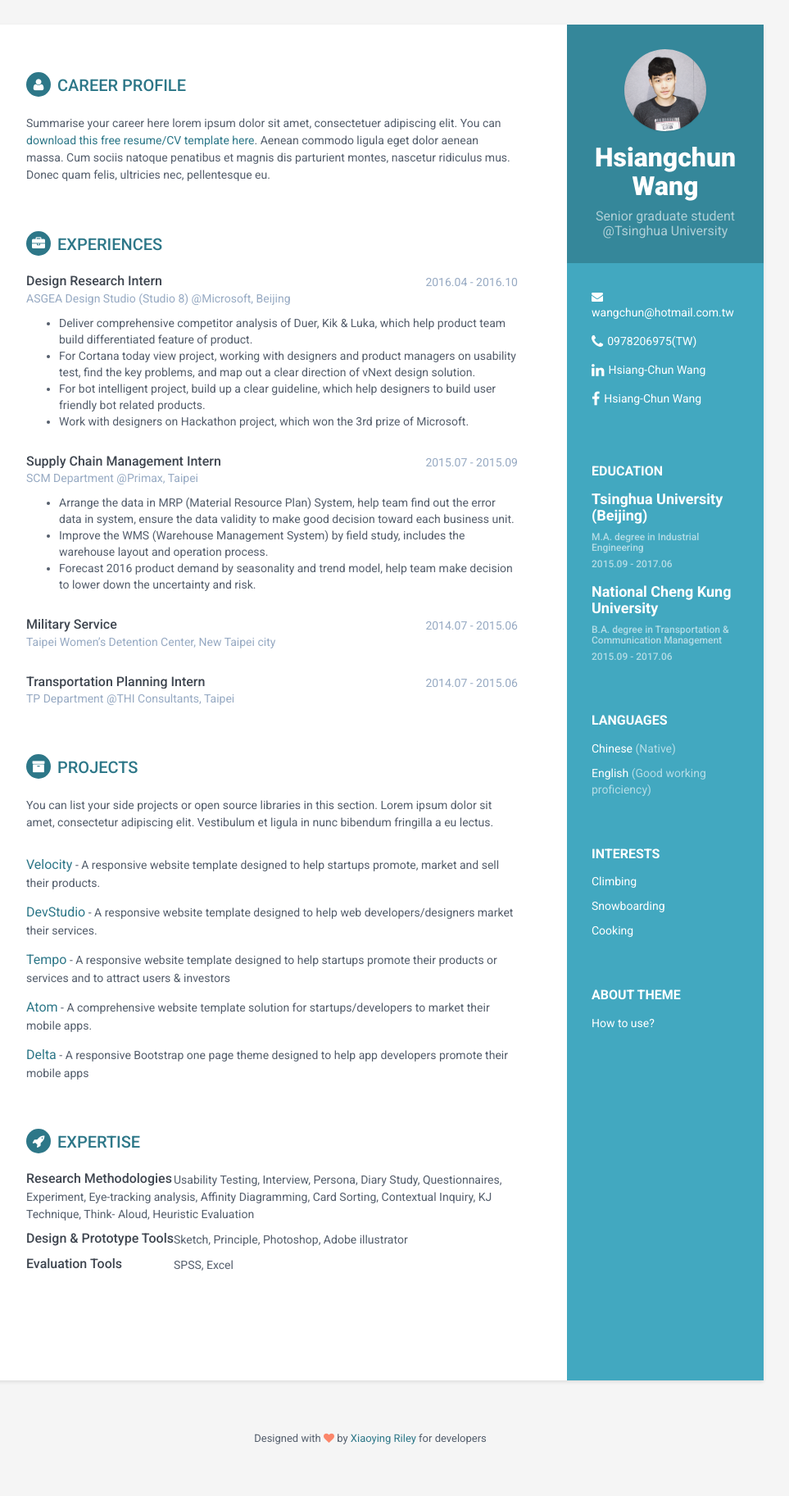
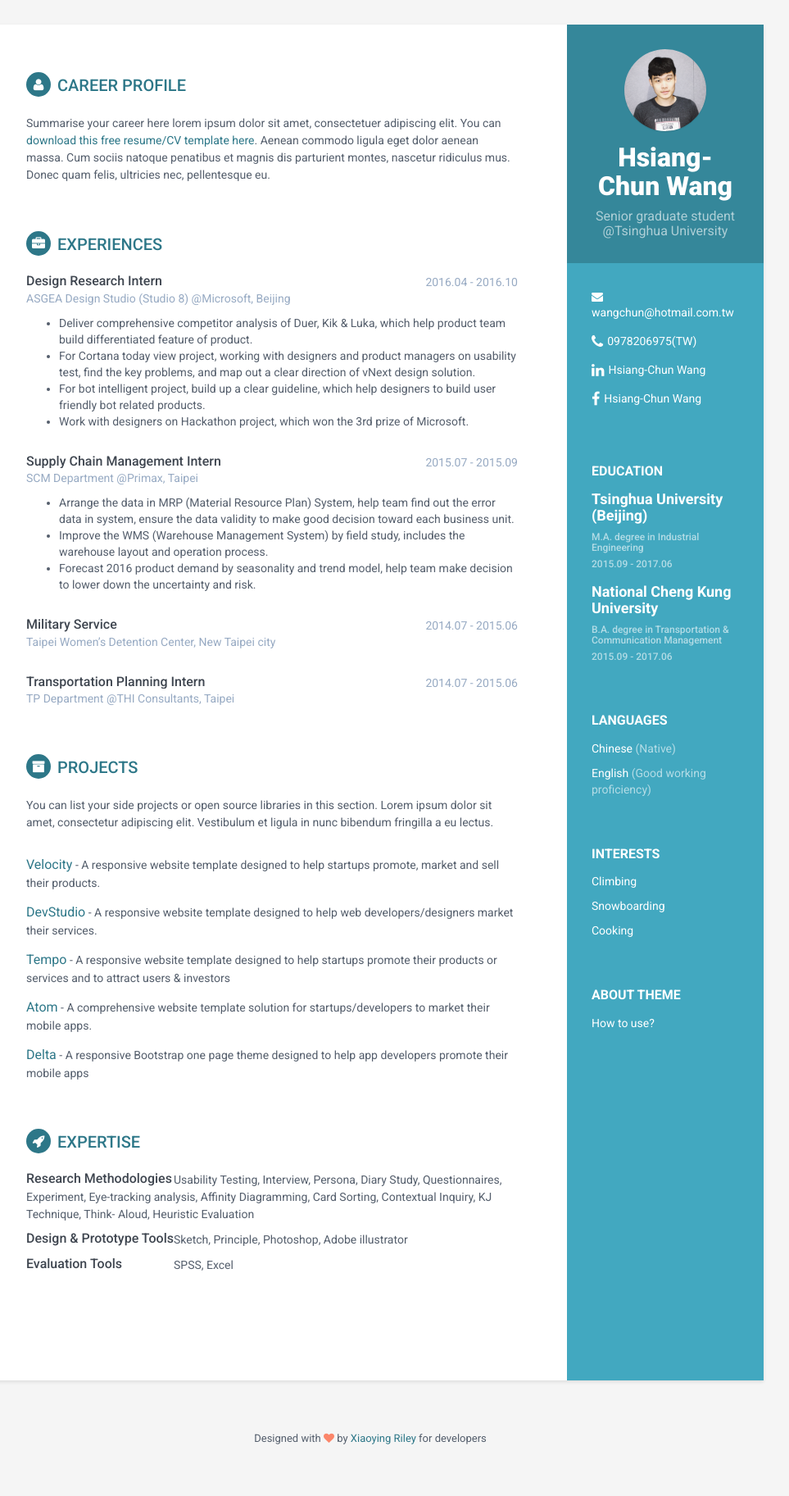
Before and after one commit to hsiangchunwang/hsiangchunwang.github.io, a Jekyll site: the page built from index.html, in a window 1280 px wide. Shown: the whole page at 82% size, without its empty margins (188-1151 px from the left). Built offline with Jekyll 4.4.1, drawn with Linux system fonts in a browser that asks for light colours.

Commit message:
Update _config.yml

```diff
--- a/_config.yml
+++ b/_config.yml
@@ -13,7 +13,7 @@ baseurl: '/hsiangchunwang.github.io' #change it according to your repository nam
 
 
 #Profile information
-name: Hsiangchun Wang
+name: Hsiang-Chun Wang
 tagline: Senior graduate student @Tsinghua University
 pic: hsiangchunwangprofile.png  #place a 100x100 picture inside /assets/images/ folder and provide the name of the file below
 
```
